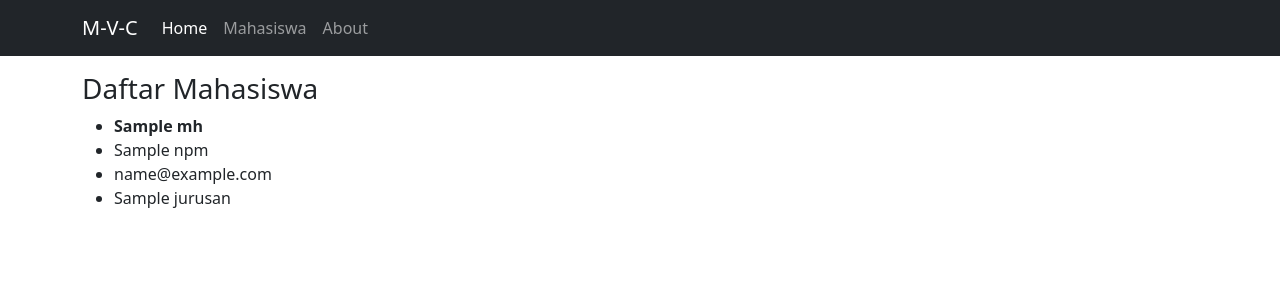
After one commit to abilsabili50/belajar-mvc, a PHP site: the page made by app/views/mahasiswa/index.php in a window 1280 px wide. The commit adds this page. Shown: the top 300 px of the page. Run offline with PHP 8.4, Linux system fonts and the light colour scheme; the template is opened without the code that fills it: most values are stand-ins (such as "Sample title", 1, 10 or a date in 2020); some libraries are stand-ins or nearby versions.

Commit message:
menambahkan model & halaman mahasiswa

```diff
--- a/app/controllers/Home.php
+++ b/app/controllers/Home.php
@@ -6,8 +6,9 @@ class Home extends Controller
     public function index()
     {
         $data["judul"] = $this->judul;
+        $data["nama"] = $this->model("User_model")->getUser();
         $this->view("templates/header", $data);
-        $this->view("home/index");
+        $this->view("home/index", $data);
         $this->view("templates/footer");
     }
 }
--- a/app/core/Controller.php
+++ b/app/core/Controller.php
@@ -6,4 +6,10 @@ class Controller
     {
         require_once "../app/views/" . $view . ".php";
     }
+
+    public function model($model)
+    {
+        require_once "../app/models/" . $model . ".php";
+        return new $model;
+    }
 }
--- a/app/views/home/index.php
+++ b/app/views/home/index.php
@@ -1,7 +1,7 @@
 <div class="container">
     <div class="bg-secondary bg-opacity-10 p-5 rounded-lg mt-3">
-        <h1 class="display-4">Hello, world!</h1>
-        <p class="lead">This is a simple hero unit, a simple jumbotron-style component for calling extra attention to featured content or information.</p>
+        <h1 class="display-4">Selamat Datang di Website Saya!</h1>
+        <p class="lead">Halo, nama saya <?= $data["nama"]; ?></p>
         <hr class="my-4">
         <p>It uses utility classes for typography and spacing to space content out within the larger container.</p>
         <a class="btn btn-primary btn-lg" href="#" role="button">Learn more</a>
--- /dev/null
+++ b/app/views/mahasiswa/index.php
@@ -0,0 +1,17 @@
+<div class="container mt-3">
+
+    <div class="row">
+        <div class="col-6">
+            <h3>Daftar Mahasiswa</h3>
+            <?php foreach ($data["mhs"] as $mhs) : ?>
+                <ul>
+                    <li><b><?= $mhs["nama"]; ?></b></li>
+                    <li><?= $mhs["npm"]; ?></li>
+                    <li><?= $mhs["email"]; ?></li>
+                    <li><?= $mhs["jurusan"]; ?></li>
+                </ul>
+            <?php endforeach; ?>
+        </div>
+    </div>
+
+</div>
--- a/app/views/templates/header.php
+++ b/app/views/templates/header.php
@@ -19,6 +19,7 @@
             <div class="collapse navbar-collapse" id="navbarNavAltMarkup">
                 <div class="navbar-nav">
                     <a class="nav-link active" aria-current="page" href="<?= BASEURL; ?>">Home</a>
+                    <a class="nav-link" href="<?= BASEURL; ?>/mahasiswa">Mahasiswa</a>
                     <a class="nav-link" href="<?= BASEURL; ?>/about">About</a>
                 </div>
             </div>
```
Also changed, not shown: app/controllers/Mahasiswa.php (added, +13 -0 lines), app/models/Mahasiswa_model.php (added, +25 -0 lines), app/models/User_model.php (added, +11 -0 lines).
